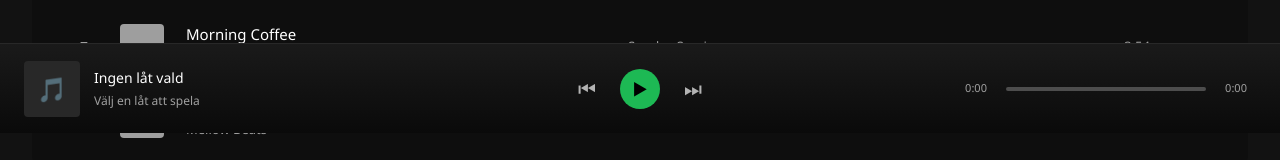
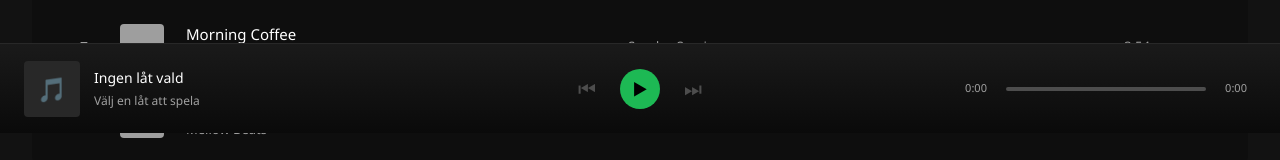
Before and after one commit to Chas-Henrik/vue-v-3-workshop-spotify-klon, a Vue app: page / in a window 1280 px wide. Shown: the part 667-827 px from the top of the page. Built offline with nearby package versions, Linux system fonts and the light colour scheme; grey boxes are pictures that could not be loaded.

Commit message:
Add MusicPlayer functionality

```diff
--- a/src/components/MusicPlayer.vue
+++ b/src/components/MusicPlayer.vue
@@ -1,6 +1,6 @@
 <script setup lang="ts">
-import { ref, computed } from 'vue'
-import type { Song } from '../types'
+import { storeToRefs } from 'pinia'
+import { usePlayerStore } from '../stores/playerStore.ts'
 
 // TODO: Denna komponent använder lokalt state.
 // Flytta state till playerStore så att andra komponenter kan styra spelaren!
@@ -9,9 +9,9 @@ import type { Song } from '../types'
 // - state: currentSong, isPlaying, currentTime
 // - actions: playSong(song), pause(), resume(), togglePlay()
 
-const currentSong = ref<Song | null>(null)
-const isPlaying = ref(false)
-const currentTime = ref(0)
+const playerStore = usePlayerStore()
+const { currentSong, currentTime, duration, isPlaying } = storeToRefs(playerStore)
+
 
 // Formatera tid till MM:SS
 const formatTime = (seconds: number): string => {
@@ -21,28 +21,9 @@ const formatTime = (seconds: number): string => {
 }
 
 // Beräkna progress i procent
-const progressPercent = computed(() => {
-  if (!currentSong.value) return 0
-  return (currentTime.value / currentSong.value.duration) * 100
-})
 
 // TODO: Dessa funktioner bör anropa playerStore actions istället
-const togglePlay = () => {
-  if (!currentSong.value) {
-    console.log('Ingen låt vald! Spelaren vet inte vad som ska spelas.')
-    return
-  }
-  isPlaying.value = !isPlaying.value
-  console.log(isPlaying.value ? 'Spelar...' : 'Pausad')
-}
 
-const skipPrevious = () => {
-  console.log('Föregående låt - inte implementerat än')
-}
-
-const skipNext = () => {
-  console.log('Nästa låt - inte implementerat än')
-}
 </script>
 
 <template>
@@ -67,13 +48,13 @@ const skipNext = () => {
 
       <!-- Kontroller -->
       <div class="player-controls">
-        <button class="control-btn" @click="skipPrevious" title="Föregående">
+        <button class="control-btn" @click="playerStore.previousSong" title="Föregående" :disabled="!playerStore.hasPreviousSong()">
           ⏮
         </button>
-        <button class="control-btn play-btn" @click="togglePlay" :title="isPlaying ? 'Pausa' : 'Spela'">
+        <button class="control-btn play-btn" @click="playerStore.togglePlay" :title="isPlaying ? 'Pausa' : 'Spela'">
           {{ isPlaying ? '⏸' : '▶' }}
         </button>
-        <button class="control-btn" @click="skipNext" title="Nästa">
+        <button class="control-btn" @click="playerStore.nextSong" title="Nästa" :disabled="!playerStore.hasNextSong()">
           ⏭
         </button>
       </div>
@@ -82,9 +63,9 @@ const skipNext = () => {
       <div class="progress-section">
         <span class="time">{{ formatTime(currentTime) }}</span>
         <div class="progress-bar">
-          <div class="progress-fill" :style="{ width: progressPercent + '%' }"></div>
+          <div class="progress-fill" :style="{ width: playerStore.progressionPercentage() + '%' }"></div>
         </div>
-        <span class="time">{{ currentSong ? formatTime(currentSong.duration) : '0:00' }}</span>
+        <span class="time">{{ currentSong ? formatTime(duration) : '0:00' }}</span>
       </div>
     </div>
   </div>
@@ -181,6 +162,12 @@ const skipNext = () => {
   transform: scale(1.1);
 }
 
+.control-btn:disabled {
+  color: #4d4d4d;
+  cursor: default;
+  transform: none;
+}
+
 .play-btn {
   background: #1db954;
   color: #000;
--- a/src/components/SongList.vue
+++ b/src/components/SongList.vue
@@ -1,4 +1,5 @@
 <script setup lang="ts">
+import { storeToRefs } from 'pinia'
 import type { Song, Playlist } from '../types'
 import { usePlayerStore } from '../stores/playerStore.ts'
 // TODO: När användaren klickar "Spela", uppdatera playerStore
@@ -10,7 +11,8 @@ import { usePlayerStore } from '../stores/playerStore.ts'
 // - actions: playSong(song), pause(), togglePlay()
 
 
-const playerstore = usePlayerStore()
+const playerStore = usePlayerStore()
+const { currentPlaylist } = storeToRefs(playerStore)
 const props = defineProps<{
   songs: Song[]
   playlist?: Playlist
@@ -25,10 +27,8 @@ const formatDuration = (seconds: number): string => {
 
 // TODO: Byt ut console.log mot playerStore.playSong(song)
 const handlePlay = (song: Song) => {
-  playerstore.currentPlaylist = props.playlist || null
-  console.log('Försöker spela:', song.title)
-  console.log('Men ingenting händer... spelaren vet inte om detta!')
-  // playerStore.playSong(song)
+  currentPlaylist.value = props.playlist || null
+  playerStore.playSong(song)
 }
 </script>
 
--- a/src/stores/musicLibraryStore.ts
+++ b/src/stores/musicLibraryStore.ts
@@ -3,11 +3,10 @@ import { ref, computed } from "vue"
 import type { Playlist, Song } from '../types'
 import { songs, playlists } from '../data/mockData'
 
+const songsData = ref<Song[]>(songs)
+const playlistsData = ref<Playlist[]>(playlists)
 
 export const useMusicLibraryStore = defineStore('music-library', () => {
-
-  const songsData = ref<Song[]>(songs)
-  const playlistsData = ref<Playlist[]>(playlists)
 
   function getPlaylistById(id: number) {
     return playlistsData.value.find(pl => pl.id === id)
--- a/src/stores/playerStore.ts
+++ b/src/stores/playerStore.ts
@@ -1,16 +1,15 @@
 import { defineStore } from 'pinia'
-import { ref, computed } from "vue"
+import { ref } from "vue"
 import type { Playlist, Song } from '../types'
 import { useMusicLibraryStore } from './musicLibraryStore'
-
-
-export const usePlayerStore = defineStore('player-store', () => {
 
 const currentSong = ref<Song | null>(null)
 const currentPlaylist = ref<Playlist | null>(null)
 const isPlaying = ref<Boolean>(false)
 const currentTime = ref<number>(0)
 const duration = ref<number>(0)
+
+export const usePlayerStore = defineStore('player-store', () => {
 
   const musicLibraryStore = useMusicLibraryStore()
 
@@ -28,21 +27,43 @@ export const usePlayerStore = defineStore('player-store', () => {
   }
 
   function nextSong() {
-    if (hasNextSong() && currentPlaylist.value) {
+    if (hasNextSong()) {
+      if(currentPlaylist.value) {
         const songIds = currentPlaylist.value.songIds
         const nextIndex = songIds.findIndex(id => id === (currentSong.value?.id ?? 0)) + 1
-      return musicLibraryStore.getSongById(songIds[nextIndex])
+        currentSong.value = musicLibraryStore.getSongById(songIds[nextIndex]) || null;
       }
-    return null
+      else {
+        const allSongs = musicLibraryStore.allSongs()
+        const curSong = currentSong.value;
+        if(curSong) {
+          const nextIndex = allSongs.findIndex(song => song.id === (curSong.id)) + 1
+          if(nextIndex < allSongs.length) {
+            currentSong.value = allSongs[nextIndex];
+          }
+        }
+      }
+    }
   }
 
   function previousSong() {
-    if (hasPreviousSong() && currentPlaylist.value) {
+    if (hasPreviousSong()) {
+      if(currentPlaylist.value) {
         const songIds = currentPlaylist.value.songIds
         const prevIndex = songIds.findIndex(id => id === (currentSong.value?.id ?? 0)) - 1
-      return musicLibraryStore.getSongById(songIds[prevIndex])
+        currentSong.value = musicLibraryStore.getSongById(songIds[prevIndex]) || null;
       }
-    return null
+      else {
+        const allSongs = musicLibraryStore.allSongs()
+        const curSong = currentSong.value;
+        if(curSong) {
+          const prevIndex = allSongs.findIndex(song => song.id === (curSong.id)) - 1
+          if(prevIndex >= 0) {
+            currentSong.value = allSongs[prevIndex];
+          }
+        }
+      }
+    }
   }
 
   function hasNextSong() : boolean {
@@ -50,6 +71,14 @@ export const usePlayerStore = defineStore('player-store', () => {
       const songIds = currentPlaylist.value.songIds
       const currentIndex = songIds.findIndex(id => id === (currentSong.value?.id ?? 0))
       return currentIndex < songIds.length - 1
+    }
+    else {
+      const allSongs = musicLibraryStore.allSongs()
+      const curSong = currentSong.value;
+      if(curSong) {
+        const currentIndex = allSongs.findIndex(song => song.id === (curSong.id))
+        return currentIndex < allSongs.length - 1
+      }
     }
     return false
   }
@@ -59,6 +88,14 @@ export const usePlayerStore = defineStore('player-store', () => {
       const songIds = currentPlaylist.value.songIds
       const currentIndex = songIds.findIndex(id => id === (currentSong.value?.id ?? 0))
       return currentIndex > 0
+    }
+    else {
+      const allSongs = musicLibraryStore.allSongs()
+      const curSong = currentSong.value;
+      if(curSong) {
+        const currentIndex = allSongs.findIndex(song => song.id === (curSong.id))
+        return currentIndex > 0
+      }
     }
     return false
   }
--- a/src/views/PlaylistDetail.vue
+++ b/src/views/PlaylistDetail.vue
@@ -60,7 +60,7 @@ const playlistSongs = computed<Song[]>(() => {
           <span class="column-header duration">⏱</span>
           <span class="column-header play"></span>
         </div>
-        <SongList :songs="playlistSongs" />
+        <SongList :songs="playlistSongs" :playlist="playlist"/>
       </section>
     </div>
 
```
Lines whose indentation alone changed are shown as unchanged.
